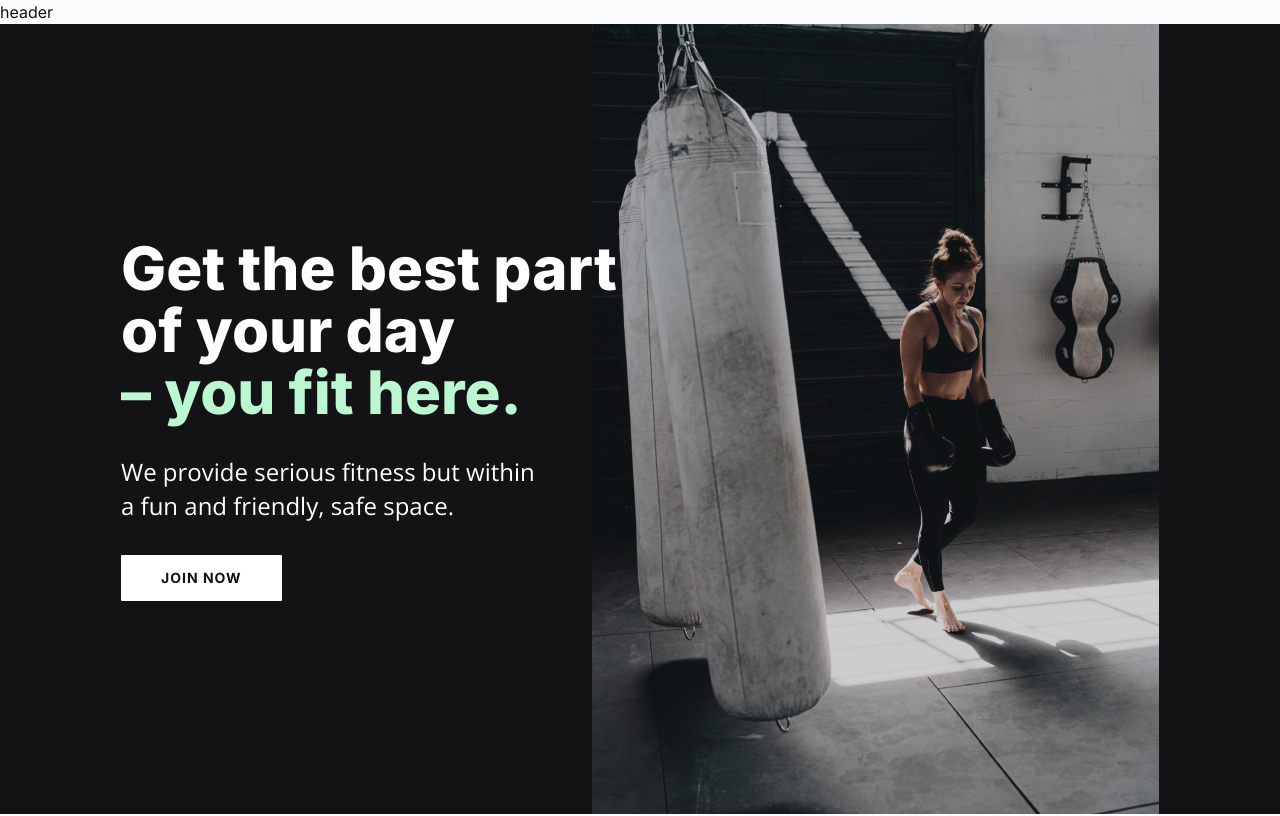
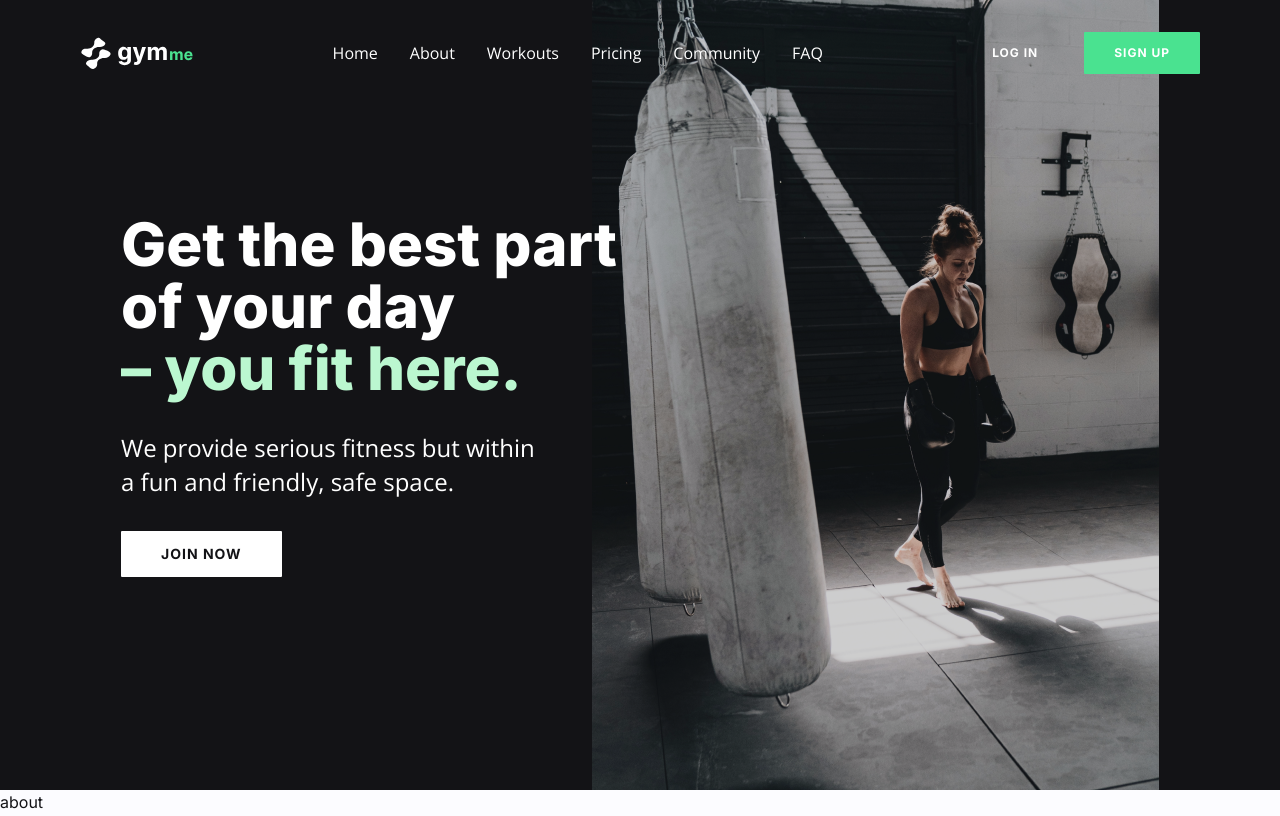
Before and after one commit to fajarfadillahh/gymme-fitness-react-tailwind, a React (Vite) app: page / in a window 1280 px wide. Shown: the top 816 px of the page. Built offline with nearby package versions, Linux system fonts and the light colour scheme.

Commit message:
modified: Header components

```diff
--- a/src/components/Header.jsx
+++ b/src/components/Header.jsx
@@ -1,10 +1,57 @@
-import React from "react";
+import React, { useState, useEffect } from "react";
+import { RiMenu4Fill, RiCloseFill } from "react-icons/ri";
+
+// import header data
+import { header } from "../data";
+
+// import components
+import Navbar from "../components/Navbar";
+import NavbarMobile from "../components/NavbarMobile";
 
 const Header = () => {
+  // destructure header data
+  const { logo, btnLoginText, btnSignupText } = header;
+
+  // header state & navbar mobile state
+  const [isActive, setIsActive] = useState(false);
+  const [navbarMobile, setNavbarMobile] = useState(false);
+
+  // scroll event
+  useEffect(() => {
+    window.addEventListener("scroll", () => {
+      window.scrollY > 60 ? setIsActive(true) : setIsActive(false);
+    });
+  });
+
   return (
-    <div>
-      <h1>header</h1>
-    </div>
+    <header
+      className={`header ${
+        isActive ? "bg-neutral-500 py-6" : "bg-transparent py-8"
+      } fixed inset-x-0 z-30 mx-auto flex max-w-[1440px] items-center justify-between px-5 transition-all duration-300 lg:px-20`}
+    >
+      {/* header logo */}
+      <a href="/">
+        <img src={logo} className="h-8" alt="header logo" />
+      </a>
+
+      {/* navbar & btns - desktop version */}
+      <Navbar />
+      <div className="hidden space-x-4 lg:flex">
+        <button className="btn btn-sm text-white transition hover:text-primary-200">
+          {btnLoginText}
+        </button>
+        <button className="btn btn-sm btn-primary">{btnSignupText}</button>
+      </div>
+
+      {/* navbar toggle & navbar - mobile version */}
+      <div
+        className="absolute right-4 cursor-pointer text-2xl text-white lg:hidden"
+        onClick={() => setNavbarMobile(!navbarMobile)}
+      >
+        {navbarMobile ? <RiCloseFill /> : <RiMenu4Fill />}
+      </div>
+      <NavbarMobile navbarMobile={navbarMobile} />
+    </header>
   );
 };
 
--- a/src/components/Navbar.jsx
+++ b/src/components/Navbar.jsx
@@ -1,10 +1,23 @@
 import React from "react";
+
+// import navbar data
+import { nav } from "../data";
 
 const Navbar = () => {
   return (
-    <div>
-      <h1>navbar</h1>
-    </div>
+    <nav className="hidden lg:flex">
+      <ul className="flex items-start gap-x-8 text-white">
+        {nav.map((item, index) => {
+          return (
+            <li key={index}>
+              <a href={item.href} className="transition hover:text-primary-200">
+                {item.name}
+              </a>
+            </li>
+          );
+        })}
+      </ul>
+    </nav>
   );
 };
 
--- a/src/components/NavbarMobile.jsx
+++ b/src/components/NavbarMobile.jsx
@@ -1,10 +1,33 @@
 import React from "react";
 
-const NavbarMobile = () => {
+// import navbar data
+import { nav } from "../data";
+
+const NavbarMobile = ({ navbarMobile }) => {
   return (
-    <div>
-      <h1>navbar mobile</h1>
-    </div>
+    <nav
+      className={`${
+        navbarMobile ? "min-h-screen" : "min-h-0"
+      } fixed inset-x-0 top-0 -bottom-12 -z-10 h-0 w-full overflow-hidden bg-neutral-500 transition-all delay-200 duration-300 ease-in-out lg:hidden`}
+    >
+      <ul className="flex h-full w-full flex-col items-center justify-center gap-y-8">
+        {nav.map((item, index) => {
+          return (
+            <li key={index}>
+              <a href={item.href} className="text-body-md text-white">
+                {item.name}
+              </a>
+            </li>
+          );
+        })}
+      </ul>
+
+      {/* navbar btns */}
+      <div className="-mt-44 flex justify-center">
+        <button className="btn btn-lg text-white">Log in</button>
+        <button className="btn btn-lg btn-primary">Sign up</button>
+      </div>
+    </nav>
   );
 };
 
--- a/src/data.jsx
+++ b/src/data.jsx
@@ -23,10 +23,11 @@ import QuestionMarkIcn from "./assets/images/faq/icons/question-mark.svg";
 export const header = {
   logo: Logo,
   btnLoginText: "Log in",
-  btnSignupText: "Sign Up",
+  btnSignupText: "Sign up",
 };
 
 export const nav = [
+  { name: "Home", href: "/home" },
   { name: "About", href: "/about" },
   { name: "Workouts", href: "/workouts" },
   { name: "Pricing", href: "/pricing" },
--- a/src/pages/Home.jsx
+++ b/src/pages/Home.jsx
@@ -34,8 +34,8 @@ const Home = () => {
       <Join />
       <Footer />
 
-      {/* for test scrolling */}
-      {/* <div className="h-[4000px]"/> */}
+      {/* for bg color when scrolling down */}
+      <div className="h-[4000px]" />
     </div>
   );
 };
```
